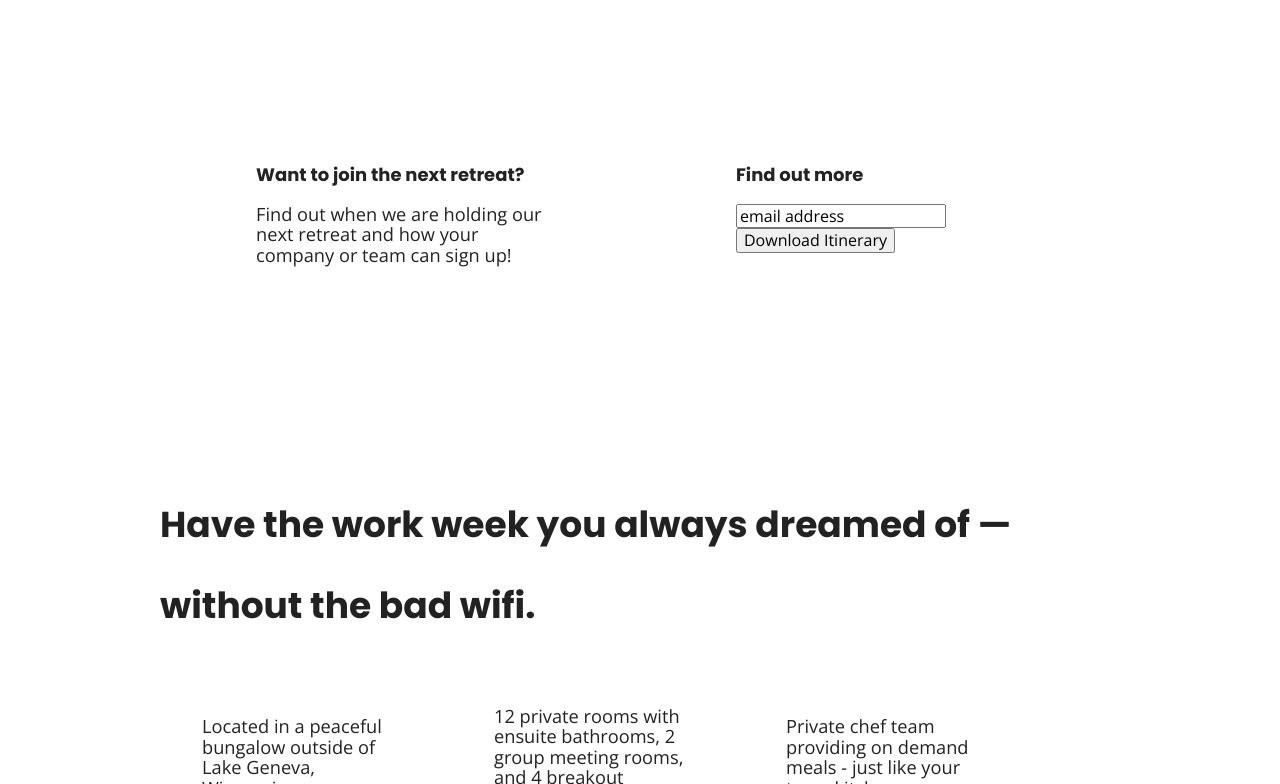
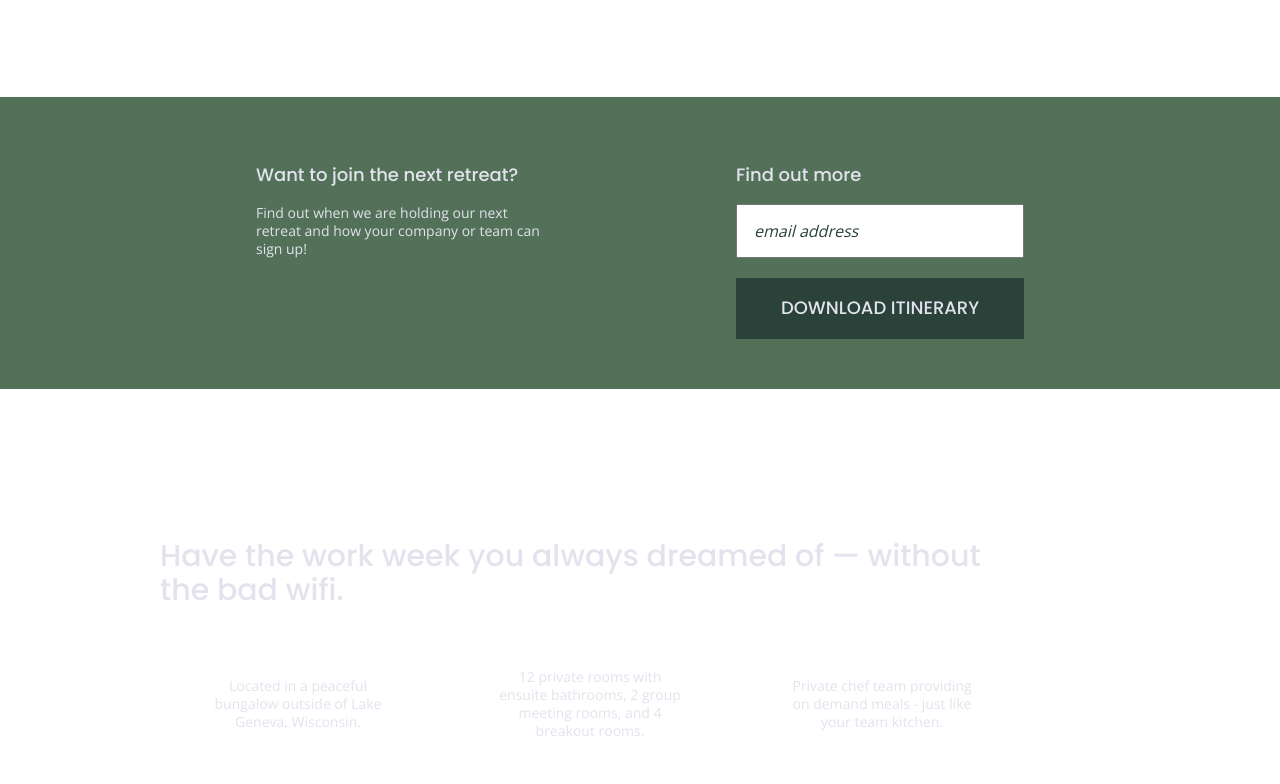
Before and after one commit to MSchak/unplugged-retreat, a website built with Parcel: page index.html in a window 1280 px wide. Shown: the part 349-1133 px from the top of the page. Built offline with nearby package versions, Linux system fonts and the light colour scheme; files whose address does not match are found by name.

Commit message:
Added font styling and background colors to main.css

```diff
--- a/css/main.css
+++ b/css/main.css
@@ -96,6 +96,7 @@ html {
 body {
   font-family: 'Open Sans', sans-serif;
   font-size: 1em;
+  color: #e2e3ed;
 }
 
 ul,
@@ -108,21 +109,27 @@ a {
   text-decoration: none;
 }
 
+h1{
+  font-size: 2.25em;
+  font-weight: 700;
+}
+
 h2 {
   font-family: 'Poppins', sans-serif;
-  font-size: 2.25em;
-  line-height: 2.25em;
+  font-size: 1.875em;
+  font-weight: 500;
 }
 
 h3,
 h4 {
   font-family: 'Poppins', sans-serif;
   font-size: 1.125em;
+  font-weight: 500;
 }
 
 p {
-  font-size: 1.14em;
-  line-height: 1.125em;
+  font-size: .875em;
+  line-height: 1.285;
 }
 
 img {
@@ -154,6 +161,13 @@ footer{
 
 header{
   padding: 15px 0;
+  background-color: #202322;
+}
+
+header h1{
+  font-family: 'Poppins', sans-serif;
+  text-transform: uppercase;
+  font-weight: 500;
 }
 
 header .content-wrapper{
@@ -176,6 +190,13 @@ header nav ul{
   display: flex;
   justify-content:space-between;
   width: 45%;
+}
+
+header nav ul li{
+  font-family: 'Open Sans', sans-serif;
+  font-weight: bold;
+  text-transform: uppercase;
+  font-size: 1.125em;
 }
 
 .header-divider{
@@ -209,6 +230,33 @@ aside{
   justify-content: center;
   align-items: center;
   flex-flow: row wrap;
+  background-color: #527158;
+}
+
+aside .form {
+  margin-top: 30px;
+}
+
+input[type=text] {
+  box-sizing: border-box;
+  width: 100%;
+  color: #2a423a;
+  font-style: italic;
+  padding: 1em;
+}
+
+input[type=button] {
+  width: 100%;
+  padding: 20px 0;
+  margin-top: 20px;
+  background-color: #2a423a;
+  font-family: 'Poppins', Helvetica, Arial, sans-serif;
+  font-weight: 500;
+  font-size: 1.125em;
+  color: #e2e3ed;
+  border: none;
+  text-align: center;
+  text-transform: uppercase;
 }
 
 aside .content-wrapper{
@@ -260,7 +308,7 @@ aside .form{
 }
 
 .features-item-description{
-
+  text-align: center;
 }
 
 
@@ -270,6 +318,7 @@ aside .form{
   display: flex;
   justify-content: center;
   flex-flow: row wrap;
+  background-color: #2a423a;
 }
 
 .reviews .content-wrapper{
@@ -303,6 +352,7 @@ aside .form{
   justify-content: center;
   align-items: center;
   flex-flow: row wrap;
+  background-color: #527158;
 }
 
 
@@ -332,6 +382,7 @@ figure{
   justify-content: center;
   align-items: center;
   flex-flow: row wrap;
+  background-color: #2a423a;
 }
 
 .contact-section .content-wrapper{
@@ -352,6 +403,7 @@ figure{
   justify-content: center;
   align-items: center;
   flex-flow: row wrap;
+  background-color: #527158;
 }
 
 .faq .content-wrapper{
@@ -372,6 +424,7 @@ figure{
            /*--------------Base Footer Styles-------------*/
 footer{
   padding-top: 50px;
+  background-color:#202322;
 }
 
 footer .content-wrapper{
```
